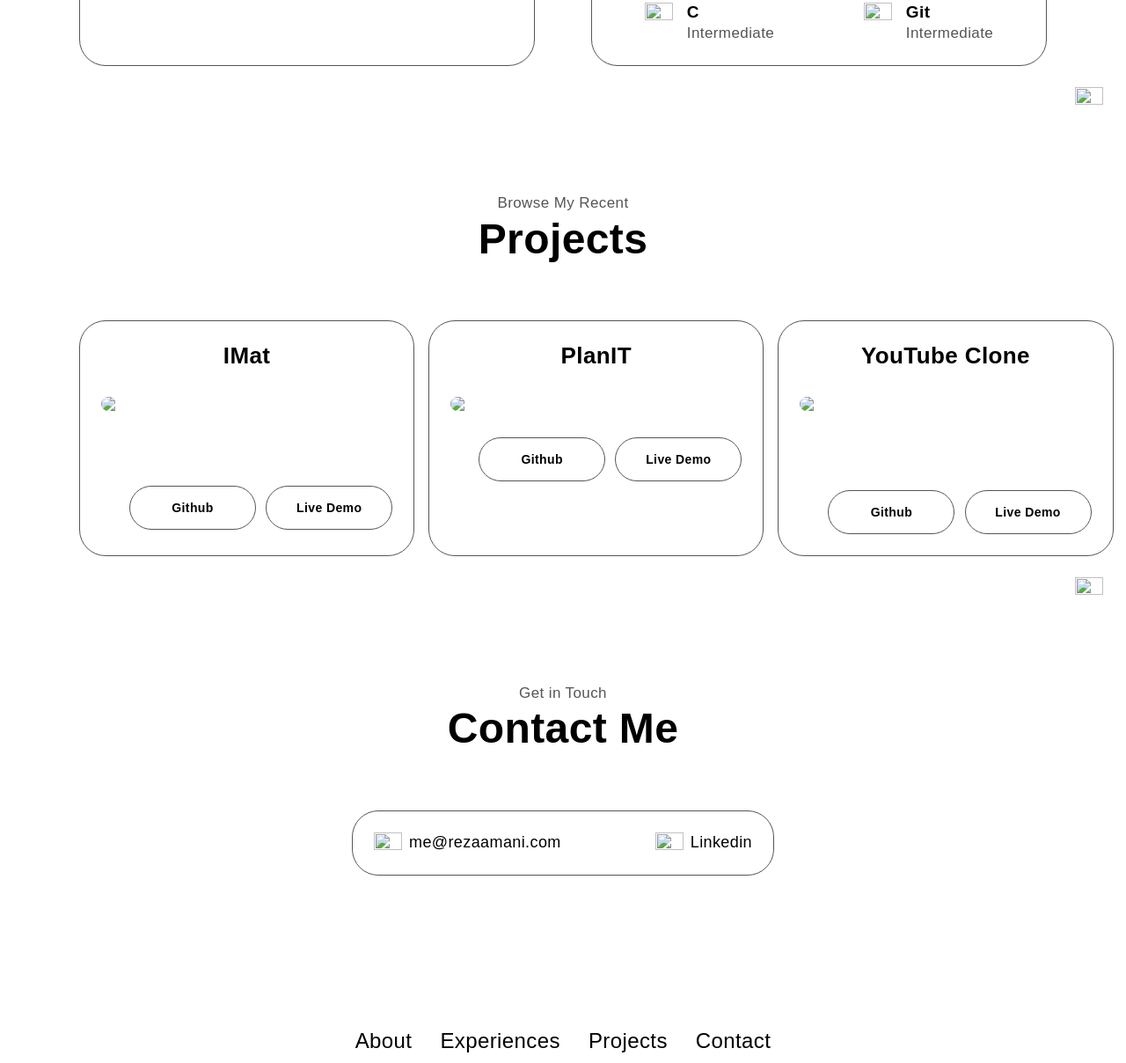
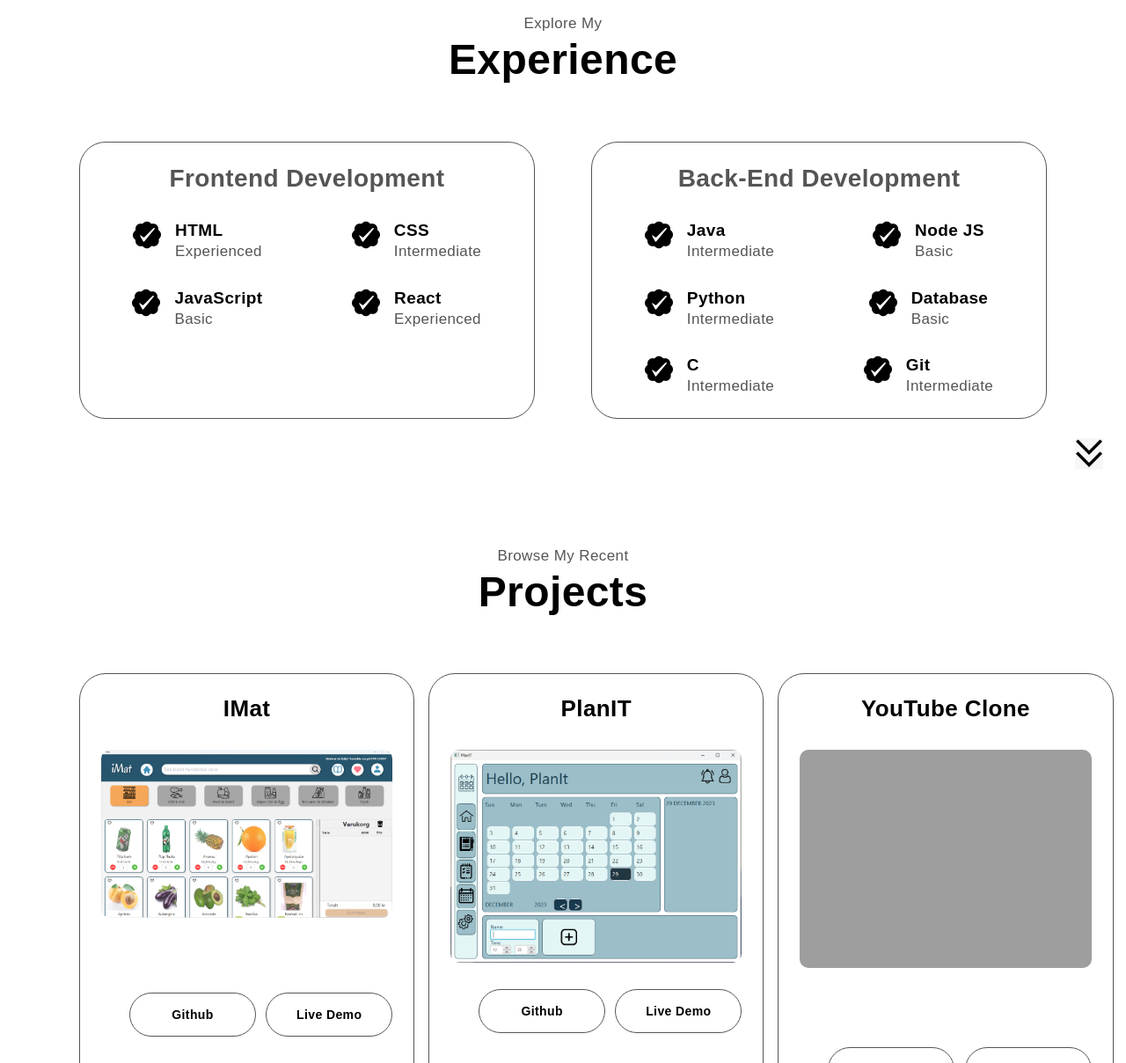
Before and after one commit to RezaAmanii/Portfolio-1, a plain HTML site: page website.html in a window 1280 px wide. Shown: the part 1592-2800 px from the top of the page at 88% size. Drawn offline with Linux system fonts and the light colour scheme; the site is published under a folder, as on GitHub Pages, so addresses that start at the root find nothing.

Commit message:
Now images are in a right directory

```diff
--- a/website.html
+++ b/website.html
@@ -28,7 +28,7 @@
         <header>
             <div class="container header-container">
                 <div class="header-left">
-                    <img src="/images/my-picture.png" alt="">
+                    <img src="images/my-picture.png" alt="">
                 </div>
                 <div class="header-right">
                     <p><b>Hello, I'm</b></p>
@@ -39,8 +39,8 @@
                         <a href="#Contact" class="btn btn-dark">Contact info</a>
                     </div>
                     <div class="header-social">
-                        <a href="https://www.linkedin.com/in/reza-amani-6056801a2/" target="_blank"><img src="/images/linkedIn.png" class="linkedIn-icon"></a>
-                        <a href="https://github.com/RezaAmanii?tab=repositories" target="_blank"><img src="/images/github.png" class="github-icon"></a>
+                        <a href="https://www.linkedin.com/in/reza-amani-6056801a2/" target="_blank"><img src="images/linkedIn.png" class="linkedIn-icon"></a>
+                        <a href="https://github.com/RezaAmanii?tab=repositories" target="_blank"><img src="images/github.png" class="github-icon"></a>
                     </div>
                 </div>
             </div>
@@ -53,12 +53,12 @@
             <h1 class="heading">About Me</h1>
             <div class="container about-container">
                 <div class="about-left">
-                    <img src="/images/aboutMe.jpg">
+                    <img src="images/aboutMe.jpg">
                 </div>
                 <div class="about-right">
                     <div class="basic-edu">
                         <div class="edu-box">
-                            <img src="/images/experience.png" class="icon1">
+                            <img src="images/experience.png" class="icon1">
                             <h4>Experience</h4>
                             <p>
                                 1+ years <br>
@@ -66,7 +66,7 @@
                             </p>
                         </div>
                         <div class="edu-box">
-                            <img src="/images/education.png" class="icon1">
+                            <img src="images/education.png" class="icon1">
                             <h4>Education</h4>
                             <p>
                                 Second-year <br>
@@ -88,7 +88,7 @@
 
         <!------------------- Start Experience section ------------------------------>
         <section id="Experiences">
-            <a href="#Experiences" class="arrow"><img src="/images/arrow.png" class="icon1"></a>
+            <a href="#Experiences" class="arrow"><img src="images/arrow.png" class="icon1"></a>
             <p class="heading-p">Explore My</p>
             <h1 class="heading">Experience</h1>
             <div class="container experience-container">
@@ -96,7 +96,7 @@
                     <h2>Frontend Development</h2>
                     <div class="experience">
                         <div class="ex-div">
-                            <img src="/images/checkmark.png" class="icon1">
+                            <img src="images/checkmark.png" class="icon1">
                             <div>
                                 <h4>HTML</h4>
                                 <p>Experienced</p>
@@ -104,7 +104,7 @@
                         </div>
 
                         <div class="ex-div">
-                            <img src="/images/checkmark.png" class="icon1">
+                            <img src="images/checkmark.png" class="icon1">
                             <div>
                                 <h4>CSS</h4>
                                 <p>Intermediate</p>
@@ -113,7 +113,7 @@
 
 
                         <div class="ex-div">
-                            <img src="/images/checkmark.png" class="icon1">
+                            <img src="images/checkmark.png" class="icon1">
                             <div>
                                 <h4>JavaScript</h4>
                                 <p>Basic</p>
@@ -122,7 +122,7 @@
 
 
                         <div class="ex-div">
-                            <img src="/images/checkmark.png" class="icon1">
+                            <img src="images/checkmark.png" class="icon1">
                             <div>
                                 <h4>React</h4>
                                 <p>Experienced</p>
@@ -134,7 +134,7 @@
                     <h2>Back-End Development</h2>
                     <div class="experience">
                         <div class="ex-div">
-                            <img src="/images/checkmark.png" class="icon1">
+                            <img src="images/checkmark.png" class="icon1">
                             <div>
                                 <h4>Java</h4>
                                 <p>Intermediate</p>
@@ -142,7 +142,7 @@
                         </div>
 
                         <div class="ex-div">
-                            <img src="/images/checkmark.png" class="icon1">
+                            <img src="images/checkmark.png" class="icon1">
                             <div>
                                 <h4>Node JS</h4>
                                 <p>Basic</p>
@@ -150,7 +150,7 @@
                         </div>
 
                         <div class="ex-div">
-                            <img src="/images/checkmark.png" class="icon1">
+                            <img src="images/checkmark.png" class="icon1">
                             <div>
                                 <h4>Python</h4>
                                 <p>Intermediate</p>
@@ -158,7 +158,7 @@
                         </div>
 
                         <div class="ex-div">
-                            <img src="/images/checkmark.png" class="icon1">
+                            <img src="images/checkmark.png" class="icon1">
                             <div>
                                 <h4>Database</h4>
                                 <p>Basic</p>
@@ -166,7 +166,7 @@
                         </div>
 
                         <div class="ex-div">
-                            <img src="/images/checkmark.png" class="icon1">
+                            <img src="images/checkmark.png" class="icon1">
                             <div>
                                 <h4>C</h4>
                                 <p>Intermediate</p>
@@ -174,7 +174,7 @@
                         </div>
 
                         <div class="ex-div">
-                            <img src="/images/checkmark.png" class="icon1">
+                            <img src="images/checkmark.png" class="icon1">
                             <div>
                                 <h4>Git</h4>
                                 <p>Intermediate</p>
@@ -189,13 +189,13 @@
 
         <!--------------------- Start Project section ------------------------------>
         <section id="Projects">
-            <a href="#Projects" class="arrow"><img src="/images/arrow.png" class="icon1"></a>
+            <a href="#Projects" class="arrow"><img src="images/arrow.png" class="icon1"></a>
             <p class="heading-p">Browse My Recent</p>
             <h1 class="heading">Projects</h1>
             <div class="container project-container">
                 <div class="project">
                     <h3>IMat</h3>
-                    <img src="/images/IMat.png" style="margin-top: 30px">
+                    <img src="images/IMat.png" style="margin-top: 30px">
 
                     <div class="header-action-aria" style="margin-top: 85px;">
                         <a href="https://github.com/RezaAmanii/DAT216-DesignAndConstructionOfGraphicInterfaces-Labs.git" target="_blank" class="btn">Github</a>
@@ -204,7 +204,7 @@
                 </div>
                 <div class="project">
                     <h3>PlanIT</h3>
-                    <img src="/images/planIT.png" style="margin-top: 30px">
+                    <img src="images/planIT.png" style="margin-top: 30px">
 
                     <div class="header-action-aria" style="margin-top: 30px;">
                         <a href="https://github.com/RezaAmanii/JournalProject.git" target="_blank" class="btn">Github</a>
@@ -213,7 +213,7 @@
                 </div>
                 <div class="project">
                     <h3>YouTube Clone</h3>
-                    <img src="/images/youtube.png" style="margin-top: 30px;">
+                    <img src="images/youtube.png" style="margin-top: 30px;">
                     <div class="header-action-aria" style="margin-top: 90px;">
                         <a href="https://github.com/RezaAmanii/YouTube-Clone-HTML-CSS-Extra.git" target="_blank" class="btn">Github</a>
                         <a href="" class="btn">Live Demo</a>
@@ -226,16 +226,16 @@
 
         <!--------------------- Start Contact section ------------------------------>
         <section id="Contact">
-            <a href="#Contact" class="arrow"><img src="/images/arrow.png" class="icon1"></a>
+            <a href="#Contact" class="arrow"><img src="images/arrow.png" class="icon1"></a>
             <p class="heading-p">Get in Touch</p>
             <h1 class="heading">Contact Me</h1>
             <div class="container contact-container">
                <div class="email">
-                <img src="/images/email.png" class="icon1">
+                <img src="images/email.png" class="icon1">
                 <h5>me@rezaamani.com</h5>
                </div>
                <div class="LinkedIn">
-                <img src="/images/linkedIn.png" class="icon1">
+                <img src="images/linkedIn.png" class="icon1">
                 <a href="https://www.linkedin.com/in/reza-amani-6056801a2/" target="_blank"><h5>Linkedin</h5></a>
                </div>
             </div>
```
